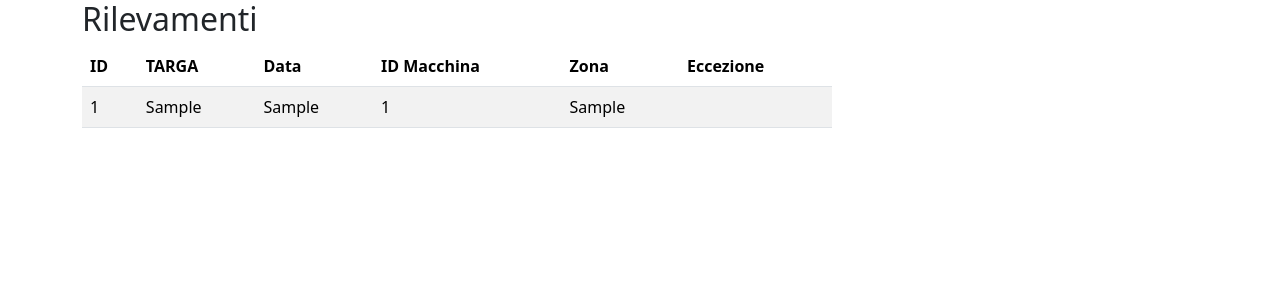
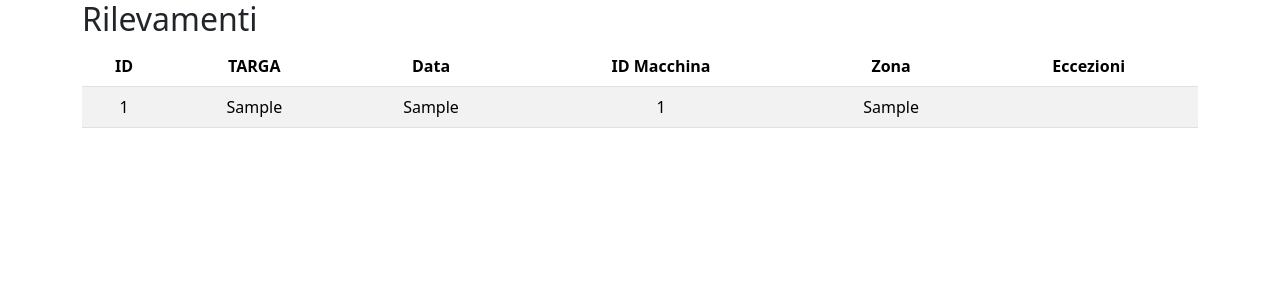
Before and after one commit to mvc-tech/mvcstreetfe, a PHP site: page /program.php in a window 1280 px wide. Shown: the top 300 px of the page. Run offline with PHP 8.4, Linux system fonts and the light colour scheme; tables that the repository leaves empty or names only in its code hold one stand-in row (values such as "Sample post").

Commit message:
tabella js

```diff
--- a/inc/style.css
+++ b/inc/style.css
@@ -35,13 +35,41 @@
 .iconcina {
     max-height: 30px;
     max-width: 30px;
-    margin: 0 10px;
+    margin: 10px;
 }
 
 .tabella-rilievi {
-    max-width: 750px;
+    max-width: 100%;
 }
 
 .bottone {
-    /*bottone*/
+    box-shadow: 3px 3px 5px 0px rgba(0,0,0,0.75);
+    -webkit-box-shadow: 3px 3px 5px 0px rgba(0,0,0,0.75);
+    -moz-box-shadow: 3px 3px 5px 0px rgba(0,0,0,0.75);
 }
+
+.bottone:active {
+    box-shadow: 3px 3px 5px 0px rgba(0,0,0,0.75) inset;
+    -webkit-box-shadow: 3px 3px 5px 0px rgba(0,0,0,0.75) inset;
+    -moz-box-shadow: 3px 3px 5px 0px rgba(0,0,0,0.75) inset;
+}
+
+td {
+    text-align: center;
+    vertical-align: middle!important;
+}
+
+th {
+    text-align: center!important;
+    vertical-align: middle;
+}
+
+.nopadding {
+    padding:0!important;
+    margin:0!important;
+}
+
+.big-spacer {
+    height:30;
+    width:30;
+}
--- a/program.php
+++ b/program.php
@@ -6,6 +6,7 @@ include_once 'res/conn.php';
 
 <div class="container-fluid">
     <div class="container">
+        <div class="big-spacer"></div>
     <h2>Rilevamenti</h2>
     <table class="table table-striped tabella-rilievi">
         <thead>
@@ -15,37 +16,37 @@ include_once 'res/conn.php';
             <th>Data</th>
             <th>ID Macchina</th>
             <th>Zona</th>
-        <th>Eccezione</th>
+            <th>Eccezioni</th>
         </tr>
         </thead>
         <tbody>
         <?php foreach(fetchRilevamenti($conn) as $res):?>
-      <tr>
+        <tr id="<?=$res['id']?>">
             <td><?=$res['id']?></td>
             <td><?=$res['targa']?></td>
             <td><?=$res['dataora']?></td>
             <td><?=$res['id_macchina']?></td>
             <td><?=$res['zona']?></td>
             <td><?php foreach(fetchEccezioni($conn) as $ecc):?>
-            <span class="bottone"><a onclick="funzione()"><img class="iconcina" src="<?php
+                <span class="nopadding"><a onclick="hideElement(<?=$res['id']?>)"><img <?php
                     switch($ecc){
                         case 'residente':
-                        echo 'assets/resident.png';
+                            echo 'class="bottone iconcina" id="residente" src="assets/resident.png"';
                             break;
                         case 'disabile':
-                        echo 'assets/disabled.png';
+                            echo 'class="bottone iconcina" id="disabile" src="assets/disabled.png"';
                             break;
                         case 'ibrida':
-                        echo 'assets/hybrid.png';
+                            echo 'class="bottone iconcina" id="ibrida" src="assets/hybrid.png"';
                             break;
                         case 'abbonato':
-                        echo 'assets/subscription.png';
+                            echo 'class="bottone iconcina" id="abbonato" src="assets/subscription.png"';
                             break;
                         case 'biglietto':
-                        echo 'assets/ticket.png';
+                            echo 'class="bottone iconcina" id="biglietto" src="assets/ticket.png"';
                     }
                     ?>
-            "/></a></span>
+                /></a></span>
             <?php endforeach?></td>
         </tr>
         <?php endforeach;?>
@@ -53,3 +54,15 @@ include_once 'res/conn.php';
     </table>
     </div>
 </div>
+
+<script>
+
+    function hideElement(element){
+        var riga = document.getElementById(element);
+        riga.style.display = 'none';
+        console.log(element);
+    }
+
+
+
+</script>
```
Lines whose indentation alone changed are shown as unchanged.
